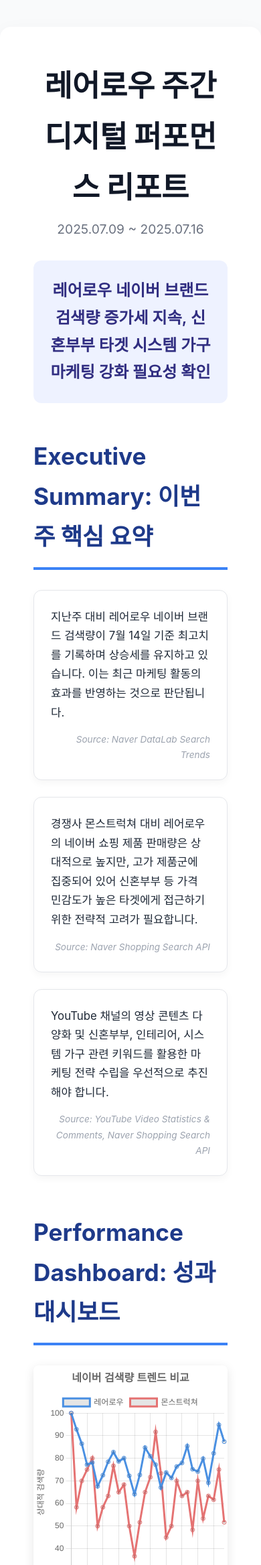
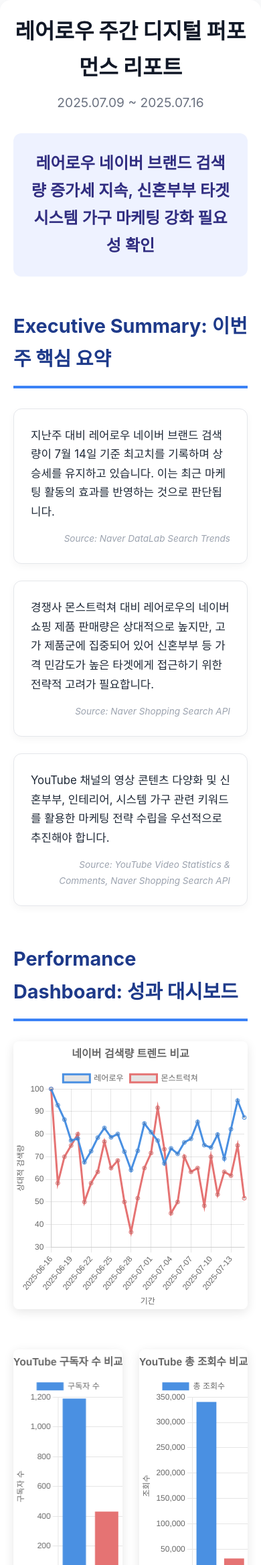
Before and after one commit to sputnik7565/project_echo, a Django app: page /reports/7/ in a window 390 px wide. Shown: the top 2337 px of the page at 67% size. Run offline with Django 5.2, Linux system fonts and the light colour scheme; data comes from the database, SQL or seed files in the repository.

Commit message:
Update report_detail.html

```diff
--- a/reports/templates/reports/report_detail.html
+++ b/reports/templates/reports/report_detail.html
@@ -29,6 +29,21 @@
 
         .grid-container { display: grid; grid-template-columns: repeat(auto-fit, minmax(300px, 1fr)); gap: 25px; }
 
+        .chart-grid {
+            display: flex;          /* Flexbox 레이아웃 적용 */
+            gap: 25px;              /* 차트 사이의 간격 */
+            align-items: stretch;   /* 차트들의 높이를 동일하게 맞춤 */
+        }
+
+        /* 그리드 내의 각 차트 컨테이너 설정 */
+        .chart-grid .chart-container {
+            flex: 1;                /* 사용 가능한 공간을 균등하게 차지 */
+            min-width: 0;           /* flex 아이템이 줄어들 때 깨지지 않도록 설정 */
+
+            /* 가로로 배치될 때 높이를 적절하게 조정 (기존 450px -> 380px) */
+            height: 450px;
+        }
+
         .priority-badge { display: inline-block; padding: 6px 14px; border-radius: 20px; font-size: 1em; font-weight: 700; color: #fff; }
         .priority-1 { background-color: #be123c; }
         .priority-2 { background-color: #ea580c; }
@@ -50,6 +65,35 @@
             .chart-image { display: block !important; } /* Show Matplotlib image in print */
             .report-list, .button-group, .messages { display: none; } /* Hide UI elements not relevant for print */
         }
+        /* --- 6. Mobile Responsiveness --- */
+        @media screen and (max-width: 768px) {
+            .container {
+                padding: 20px;
+                margin: 0px;
+            }
+            .header h1 { font-size: 2em; }
+            h2 { font-size: 1.8em; }
+            h3 { font-size: 1.3em; }
+            .grid-container {
+                grid-template-columns: 1fr;
+            }
+            .chart-grid {
+                display: flex;          /* Flexbox 레이아웃 적용 */
+                gap: 25px;              /* 차트 사이의 간격 */
+                align-items: stretch;   /* 차트들의 높이를 동일하게 맞춤 */
+            }
+
+            /* 그리드 내의 각 차트 컨테이너 설정 */
+            .chart-grid .chart-container {
+                flex: 1;                /* 사용 가능한 공간을 균등하게 차지 */
+                min-width: 0;           /* flex 아이템이 줄어들 때 깨지지 않도록 설정 */
+
+                /* 가로로 배치될 때 높이를 적절하게 조정 (기존 450px -> 380px) */
+                height: 380px;
+            }
+        }
+
+
     </style>
 </head>
 </head>
```
